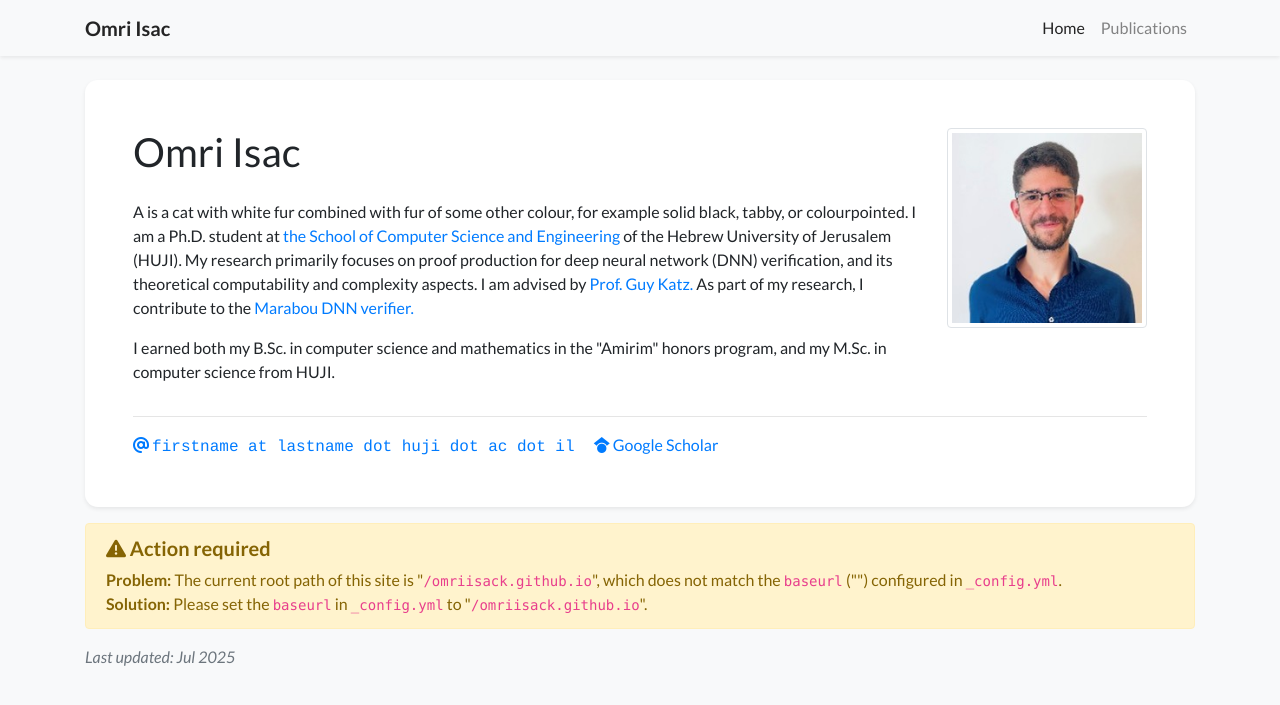
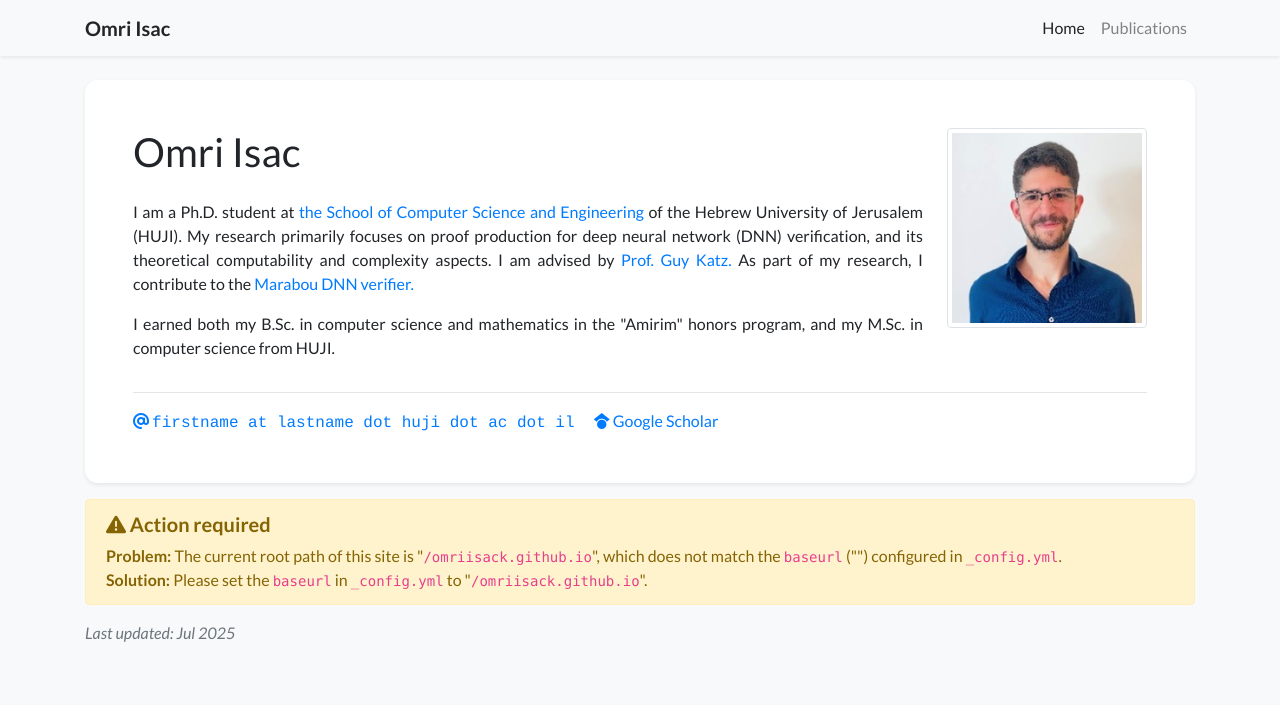
Before and after one commit to omriisack/omriisack.github.io, a Jekyll site: the page built from index.html, in a window 1280 px wide. Shown: the top 705 px of the page. Built offline with Jekyll 4.4.1, drawn with Linux system fonts in a browser that asks for light colours; nearby versions of some CDN libraries; a style sheet for code colours, icons or effects is not loaded.

Commit message:
Update profile.yml

```diff
--- a/_data/profile.yml
+++ b/_data/profile.yml
@@ -13,10 +13,9 @@ gscholar: 47EbdvgAAAAJ  # This is an example, replace it with your own Google Sc
 # linkedin: your-linked-in-id
 # orcid: 0000-0000-0000-0000
 
-short_bio_text_justify: false
+short_bio_text_justify: true
 short_bio: >-
   <p>
-    A  is a cat with white fur combined with fur of some other colour, for example solid black, tabby, or colourpointed.
   I am a Ph.D. student at <a href="https://www.cs.huji.ac.il/" target="_blank">the School of Computer Science and Engineering</a>  of the Hebrew University of Jerusalem (HUJI).
   My research primarily focuses on proof production for deep neural network (DNN) verification, and its theoretical computability and complexity aspects.
   I am advised by <a href="https://www.katz-lab.com/" target="_blank"> Prof. Guy Katz.</a>
```
